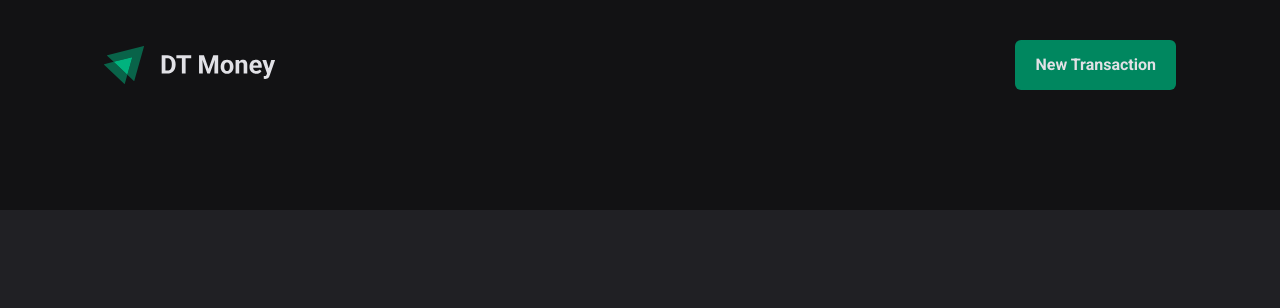
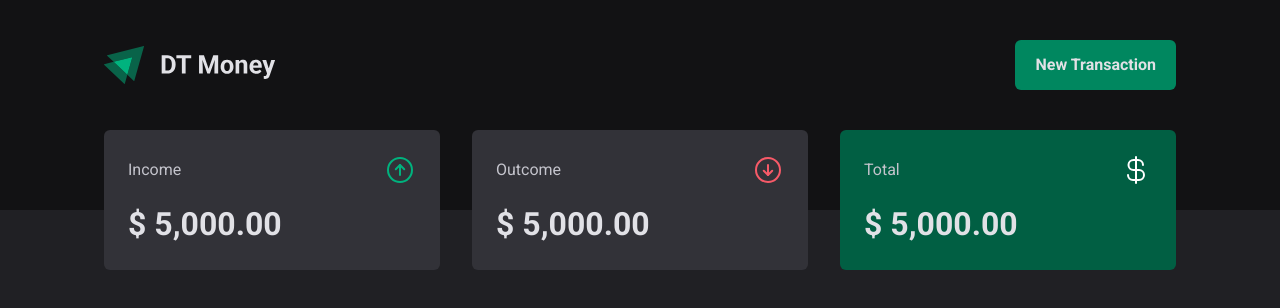
Before and after one commit to LuizPelegrini/expenses-tracker, a React (Vite) app: page / in a window 1280 px wide. Shown: the top 308 px of the page. Built offline with nearby package versions, Linux system fonts and the light colour scheme.

Commit message:
add: Create Summary component

```diff
--- a/package.json
+++ b/package.json
@@ -9,6 +9,7 @@
     "preview": "vite preview"
   },
   "dependencies": {
+    "phosphor-react": "^1.4.1",
     "react": "^18.2.0",
     "react-dom": "^18.2.0",
     "styled-components": "^5.3.6"
--- /dev/null
+++ b/src/components/Summary/index.tsx
@@ -0,0 +1,32 @@
+import { ArrowCircleDown, ArrowCircleUp, CurrencyDollar } from "phosphor-react";
+import { Container, SummaryCard } from "./styles";
+
+export function Summary() {
+  return (
+    <Container>
+      <SummaryCard>
+        <header>
+          <span>Income</span>
+          <ArrowCircleUp size={32} color="#00b37e"/>
+        </header>
+        <strong>$ 5,000.00</strong>
+      </SummaryCard>
+
+      <SummaryCard>
+        <header>
+          <span>Outcome</span>
+          <ArrowCircleDown size={32} color="#f75a68"/>
+        </header>
+        <strong>$ 5,000.00</strong>
+      </SummaryCard>
+
+      <SummaryCard variant="green">
+        <header>
+          <span>Total</span>
+          <CurrencyDollar size={32} color="#ffffff"/>
+        </header>
+        <strong>$ 5,000.00</strong>
+      </SummaryCard>
+    </Container>
+  );
+}
--- /dev/null
+++ b/src/components/Summary/styles.ts
@@ -0,0 +1,50 @@
+import styled, { css } from 'styled-components';
+
+export const Container = styled.section`
+  width: 100%;
+  max-width: 1120px;
+  margin: 0 auto;
+  padding: 0 1.5rem;
+
+  display: grid;
+  grid-template-columns: repeat(3, 1fr);
+  gap: 2rem;
+
+  margin-top: -5rem;
+`;
+
+const COLORS_MAPPER = {
+  green: 'green-700'
+} as const;
+
+interface SummaryCardProps {
+  variant?: keyof typeof COLORS_MAPPER;
+}
+
+export const SummaryCard = styled.div<SummaryCardProps>`
+  background-color: ${props => props.theme['gray-600']};
+  padding: 1.5rem;
+  border-radius: 6px;
+
+  ${props => props.variant && css`
+    background-color: ${props.theme[COLORS_MAPPER[props.variant]]};
+  `}
+
+  header {
+    display: flex;
+    justify-content: space-between;
+    align-items: center;
+
+    span {
+      color: ${props => props.theme['gray-300']};
+      line-height: 1.6;
+    }
+  }
+
+  strong {
+    display: block;
+    margin-top: 1rem;
+    font-size: 2rem;
+    line-height: 1.4;
+  }
+`;
--- a/src/pages/Transactions/index.tsx
+++ b/src/pages/Transactions/index.tsx
@@ -1,9 +1,11 @@
 import { Header } from "../../components/Header";
+import { Summary } from "../../components/Summary";
 
 export function Transactions () {
   return (
     <>
       <Header />
+      <Summary />
     </>
   )
 }
```
Also changed, not shown: 1 other file (tests, documents, lock files or other folders).
